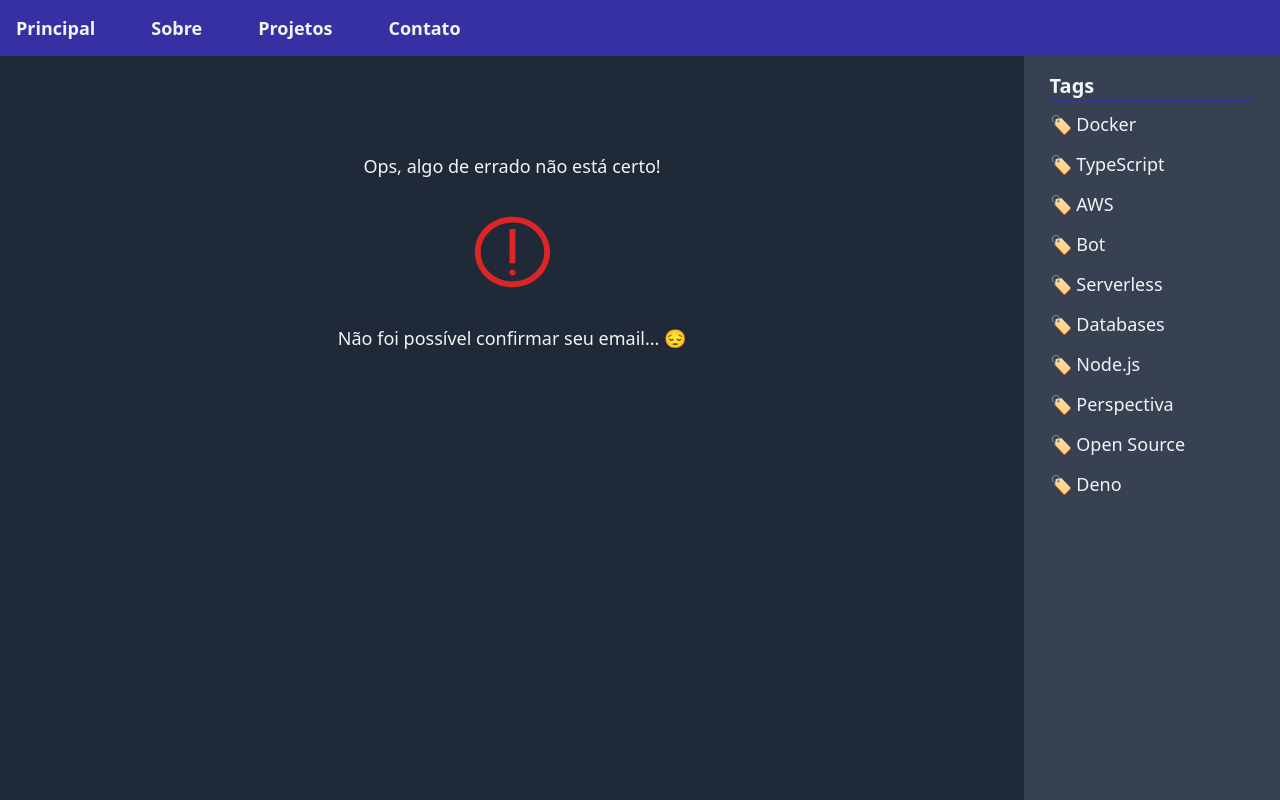
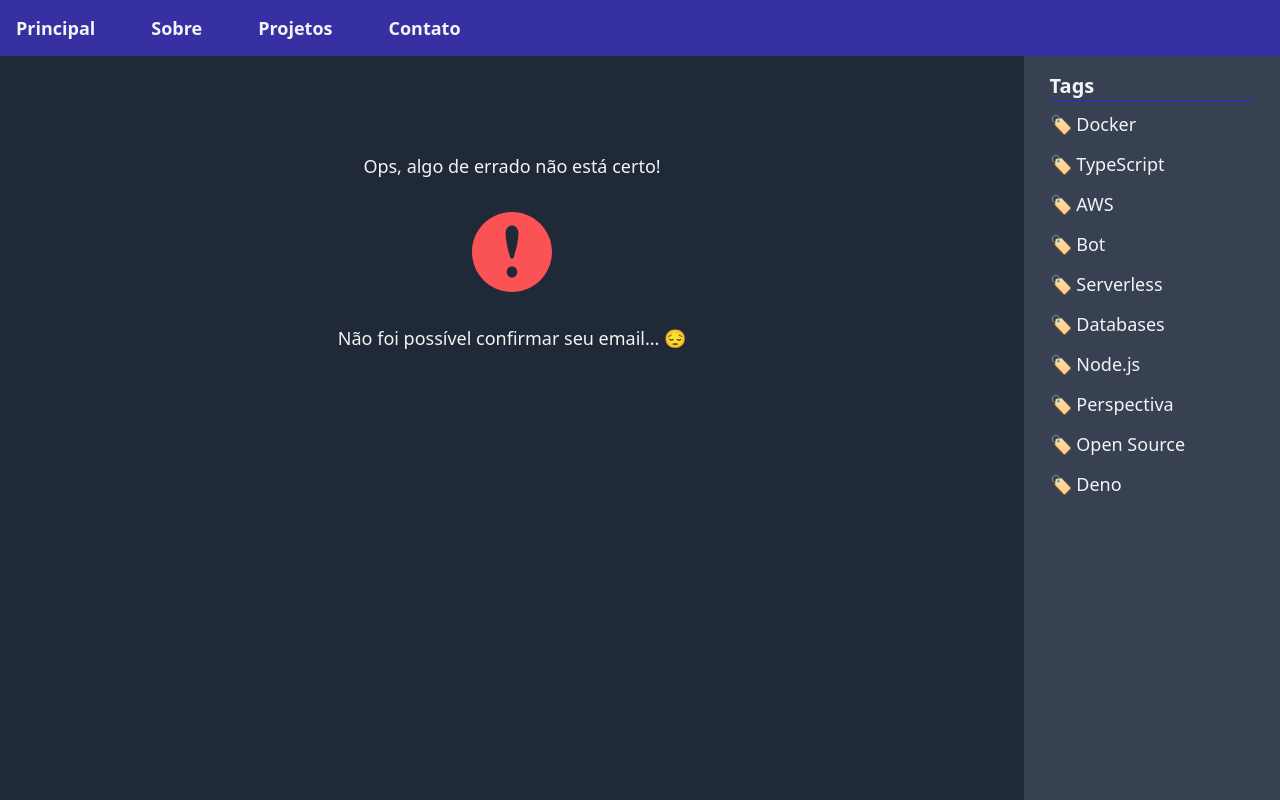
Before and after one commit to Felipe-53/tech-blog, a Next.js app: page /email-subscription in a window 1280 px wide. Shown: the top 800 px of the page. Built offline with nearby package versions, Linux system fonts and the light colour scheme.

Commit message:
update error icon

```diff
--- a/pages/email-subscription.tsx
+++ b/pages/email-subscription.tsx
@@ -95,16 +95,23 @@ const Failure: React.FC = function () {
     <>
       Ops, algo de errado não está certo!
       <svg
-        fill="#dc2626"
+        height="5rem"
         width="5rem"
-        height="5rem"
-        viewBox="0 -0.5 17 17"
+        version="1.1"
         xmlns="http://www.w3.org/2000/svg"
+        xmlnsXlink="http://www.w3.org/1999/xlink"
+        viewBox="0 0 24 24"
+        xmlSpace="preserve"
       >
-        <path
-          fill-rule="evenodd"
-          d="M15.35 8c0 3.377-2.945 6.25-6.75 6.25S1.85 11.377 1.85 8 4.795 1.75 8.6 1.75 15.35 4.623 15.35 8zm1.25 0c0 4.142-3.582 7.5-8 7.5S.6 12.142.6 8C.6 3.858 4.182.5 8.6.5s8 3.358 8 7.5zM9.229 3.101l-.014 7.3-1.25-.002.014-7.3 1.25.002zm.016 9.249a.65.65 0 1 0-1.3 0 .65.65 0 0 0 1.3 0z"
-        />
+        <g>
+          <path
+            fill="#FA5255"
+            d="M12,0C5.373,0,0,5.373,0,12s5.373,12,12,12s12-5.373,12-12S18.627,0,12,0z M12,19.66
+		c-0.938,0-1.58-0.723-1.58-1.66c0-0.964,0.669-1.66,1.58-1.66c0.963,0,1.58,0.696,1.58,1.66C13.58,18.938,12.963,19.66,12,19.66z
+		 M12.622,13.321c-0.239,0.815-0.992,0.829-1.243,0c-0.289-0.956-1.316-4.585-1.316-6.942c0-3.11,3.891-3.125,3.891,0
+		C13.953,8.75,12.871,12.473,12.622,13.321z"
+          />
+        </g>
       </svg>
       Não foi possível confirmar seu email... 😔
     </>
```
